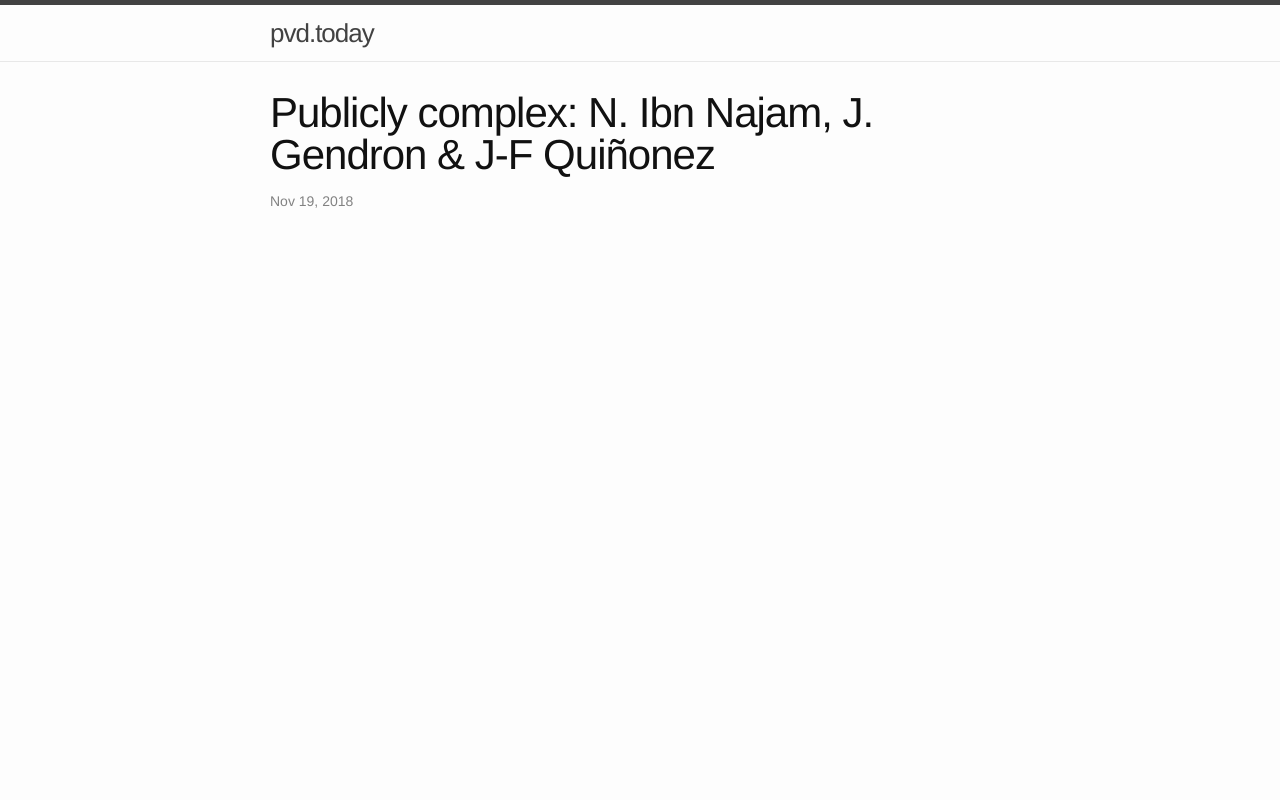
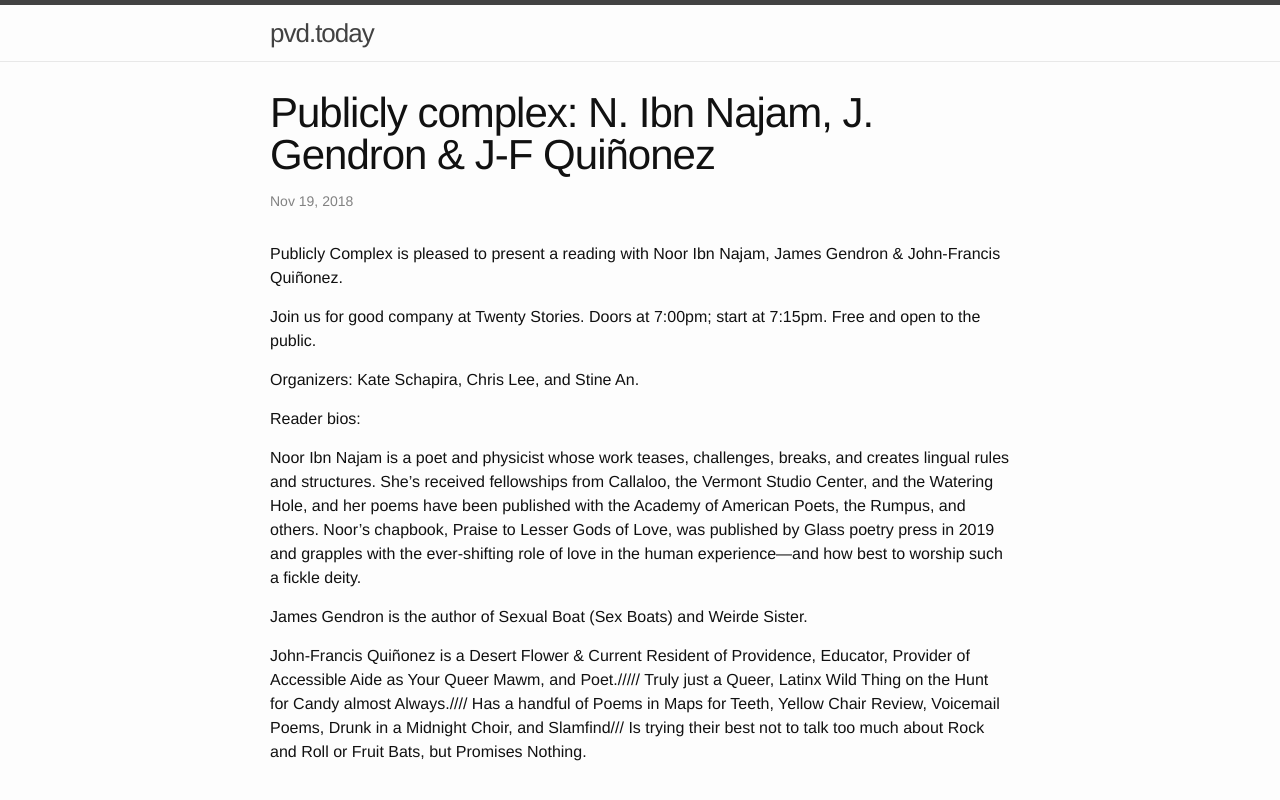
Before and after one commit to tychohoran/providence-today, a Jekyll site: the page built from _events/publicly-complex.markdown, in a window 1280 px wide. Shown: the top 800 px of the page. Built offline with Jekyll 4.4.1, drawn with Linux system fonts in a browser that asks for light colours.

Commit message:
Updated Publicly Complex

```diff
--- a/_events/publicly-complex.markdown
+++ b/_events/publicly-complex.markdown
@@ -11,23 +11,24 @@ Starts At: 2019-12-07 19:00:00 -05:00
 Ends At: 2019-12-07 20:15:00 -05:00
 Short Location: Twenty Stories
 Full Address: 107 Ives Street, Providence, Rhode Island 02906
-Description: "Publicly Complex is pleased to present a reading with Noor Ibn Najam,
-  James Gendron & John-Francis Quiñonez.\n\nJoin us for good company at Twenty Stories.
-  Doors at 7:00pm; start at 7:15pm. Free and open to the public.\n\nOrganizers: Kate
-  Schapira, Chris Lee, and Stine An.\n\nReader bios:\n\nNoor Ibn Najam is a poet and
-  physicist whose work teases, challenges, breaks, and creates lingual rules and structures.
-  She's received fellowships from Callaloo, the Vermont Studio Center, and the Watering
-  Hole, and her poems have been published with the Academy of American Poets, the
-  Rumpus, and others. Noor's chapbook, Praise to Lesser Gods of Love, was published
-  by Glass poetry press in 2019 and grapples with the ever-shifting role of love in
-  the human experience—and how best to worship such a fickle deity.\n\nJames Gendron
-  is the author of Sexual Boat (Sex Boats) and Weirde Sister. \n\nJohn-Francis Quiñonez
-  is\na Desert Flower & Current Resident of Providence, Educator, Provider of Accessible
-  Aide as Your Queer Mawm, and Poet./////\nTruly just a Queer, Latinx Wild Thing on
-  the Hunt for Candy almost Always.////\nHas a handful of Poems in Maps for Teeth,
-  Yellow Chair Review, Voicemail Poems, Drunk in a Midnight Choir, and Slamfind///\nIs
-  trying their best not to talk too much about Rock and Roll or Fruit Bats, but Promises
-  Nothing."
 Image: "/uploads/74607624_10214945173199155_1677501001889742848_o.jpg"
 layout: event
 ---
+
+Publicly Complex is pleased to present a reading with Noor Ibn Najam, James Gendron & John-Francis Quiñonez.
+
+Join us for good company at Twenty Stories. Doors at 7:00pm; start at 7:15pm. Free and open to the public.
+
+Organizers: Kate Schapira, Chris Lee, and Stine An.
+
+Reader bios:
+
+Noor Ibn Najam is a poet and physicist whose work teases, challenges, breaks, and creates lingual rules and structures. She's received fellowships from Callaloo, the Vermont Studio Center, and the Watering Hole, and her poems have been published with the Academy of American Poets, the Rumpus, and others. Noor's chapbook, Praise to Lesser Gods of Love, was published by Glass poetry press in 2019 and grapples with the ever-shifting role of love in the human experience—and how best to worship such a fickle deity.
+
+James Gendron is the author of Sexual Boat (Sex Boats) and Weirde Sister.
+
+John-Francis Quiñonez is
+a Desert Flower & Current Resident of Providence, Educator, Provider of Accessible Aide as Your Queer Mawm, and Poet./////
+Truly just a Queer, Latinx Wild Thing on the Hunt for Candy almost Always.////
+Has a handful of Poems in Maps for Teeth, Yellow Chair Review, Voicemail Poems, Drunk in a Midnight Choir, and Slamfind///
+Is trying their best not to talk too much about Rock and Roll or Fruit Bats, but Promises Nothing.
```
